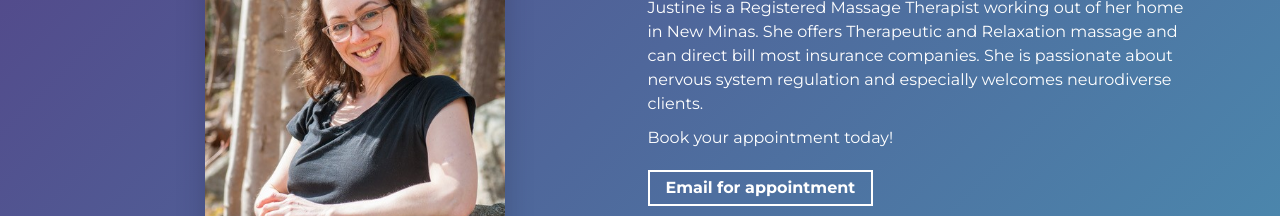
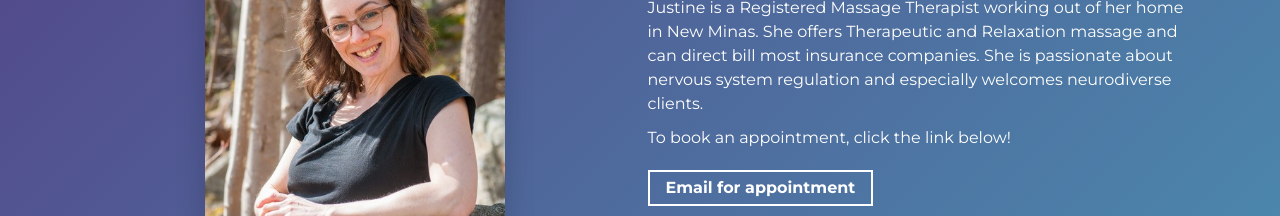
Before and after one commit to martim0t0/justinedanimassagetherapy, a website built with Parcel: page src/index.html in a window 1280 px wide. Shown: the part 1120-1336 px from the top of the page. Built offline with nearby package versions, Linux system fonts and the light colour scheme.

Commit message:
Changed contact area text for Justine

```diff
--- a/src/index.html
+++ b/src/index.html
@@ -85,7 +85,7 @@
                 neurodiverse clients.
               </p>
               <p class="about-wrapper__info-text">
-                Book your appointment today!
+                To book an appointment, click the link below!
               </p>
               <span class="d-flex mt-3">
                 <a
```
